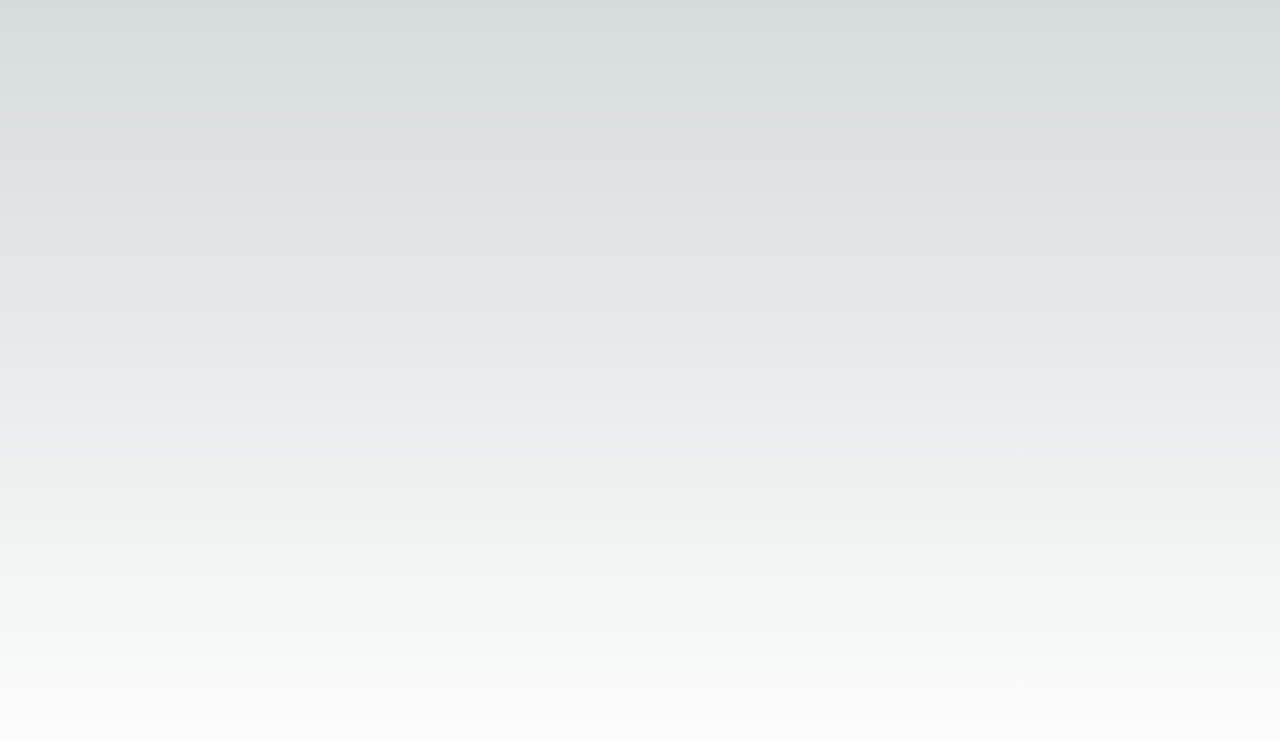
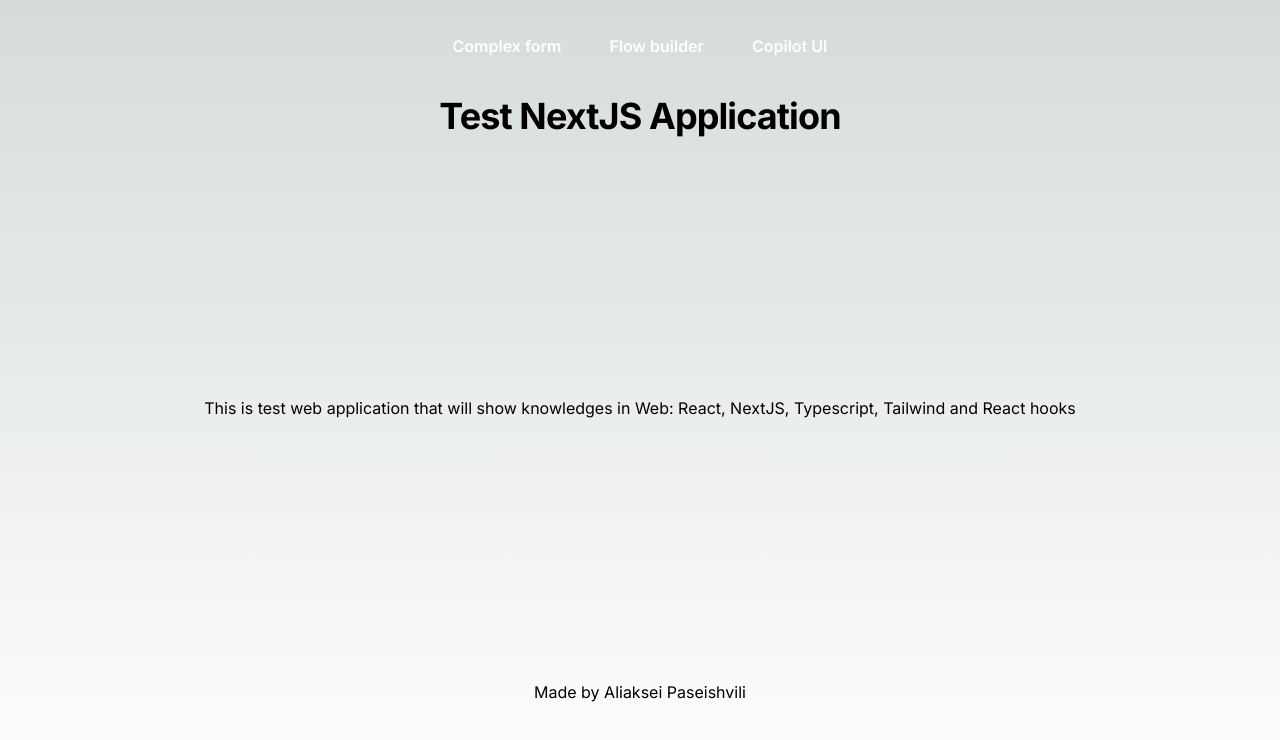
Before and after one commit to AliakseiPaseishvili/nextjs-example, a Next.js app: page / in a window 1280 px wide. Shown: the top 740 px of the page. Built offline with nearby package versions, Linux system fonts and the light colour scheme.

Commit message:
Added ui for main page

```diff
--- a/src/app/layout.tsx
+++ b/src/app/layout.tsx
@@ -1,22 +1,41 @@
-import './globals.css'
-import type { Metadata } from 'next'
-import { Inter } from 'next/font/google'
+import React from "react";
+import { NavBar } from "@/components/NavBar";
+import "./globals.css";
+import type { Metadata } from "next";
+import { Inter } from "next/font/google";
+import { NavItemProps } from "@/components/NavItem";
 
-const inter = Inter({ subsets: ['latin'] })
+const inter = Inter({ subsets: ["latin"] });
 
 export const metadata: Metadata = {
-  title: 'Create Next App',
-  description: 'Generated by create next app',
-}
+  title: "Create Next App",
+  description: "Generated by create next app",
+};
 
-export default function RootLayout({
-  children,
-}: {
-  children: React.ReactNode
-}) {
+const navigation: NavItemProps[] = [
+  {
+    name: "Complex form",
+    href: "#",
+  },
+  {
+    name: "Flow builder",
+    href: "#",
+  },
+  {
+    name: "Copilot UI",
+    href: "#",
+  },
+];
+
+const RootLayout = ({ children }: { children: React.ReactNode }) => {
   return (
     <html lang="en">
-      <body className={inter.className}>{children}</body>
+      <body className={inter.className}>
+        <NavBar navigation={navigation} />
+        {children}
+      </body>
     </html>
-  )
-}
+  );
+};
+
+export default RootLayout;
--- a/src/app/page.tsx
+++ b/src/app/page.tsx
@@ -1,9 +1,17 @@
-import Image from 'next/image'
+import { Typography } from "@/components/Typography";
+import React from "react";
 
-export default function Home() {
+const Home = () => {
   return (
     <main className="flex min-h-screen flex-col items-center justify-between p-24">
+      <Typography component="h1">Test NextJS Application</Typography>
+      <Typography component="p">
+        This is test web application that will show knowledges in Web: React,
+        NextJS, Typescript, Tailwind and React hooks
+      </Typography>
+      <Typography component="p">Made by Aliaksei Paseishvili</Typography>
+    </main>
+  );
+};
 
-    </main>
-  )
-}
+export default Home;
--- /dev/null
+++ b/src/components/NavBar/NavBar.tsx
@@ -0,0 +1,21 @@
+import React, { FC } from "react";
+import { NavItem, NavItemProps } from "../NavItem";
+
+type NavBarProps = {
+  navigation?: NavItemProps[];
+};
+
+export const NavBar: FC<NavBarProps> = ({ navigation = [] }) => (
+  <header className="absolute inset-x-0 top-0 z-50">
+    <nav
+      className="flex items-center justify-center p-6 lg:px-8"
+      aria-label="Global"
+    >
+      <div className="hidden lg:flex lg:gap-x-12">
+        {navigation.map(({ name, href }) => (
+          <NavItem name={name} href={href} key={name} />
+        ))}
+      </div>
+    </nav>
+  </header>
+);
--- /dev/null
+++ b/src/components/NavBar/index.ts
@@ -0,0 +1 @@
+export { NavBar } from "./NavBar";
--- /dev/null
+++ b/src/components/NavItem/NavItem.tsx
@@ -0,0 +1,15 @@
+import React, { FC } from "react";
+
+export type NavItemProps = {
+  href: string;
+  name: string;
+};
+
+export const NavItem: FC<NavItemProps> = ({ href, name }) => (
+  <a
+    href={href}
+    className="-mx-3 block rounded-lg px-3 py-2 text-base font-semibold leading-7 text-white hover:text-neutral-400"
+  >
+    {name}
+  </a>
+);
--- /dev/null
+++ b/src/components/NavItem/index.ts
@@ -0,0 +1,2 @@
+export { NavItem } from "./NavItem";
+export type { NavItemProps } from "./NavItem";
--- /dev/null
+++ b/src/components/Typography/Typography.tsx
@@ -0,0 +1,21 @@
+import React, { ReactNode, ElementType } from "react";
+import { DEFAULT_COMPONENT } from "./constants";
+
+type TypographyProps = {
+  component?: ElementType;
+  children?: ReactNode;
+};
+
+const CLASS_NAMES_BY_COMPONENT: { [key: string]: string } = {
+  h1: "text-3xl font-bold tracking-tight text-white-900 sm:text-4xl"
+};
+
+export const Typography: React.FC<TypographyProps> = ({
+  children,
+  component = DEFAULT_COMPONENT,
+}) => {
+  const Component = component;
+  const className = CLASS_NAMES_BY_COMPONENT[component.toString()];
+
+  return <Component className={className}>{children}</Component>;
+};
--- /dev/null
+++ b/src/components/Typography/constants.ts
@@ -0,0 +1 @@
+export const DEFAULT_COMPONENT = 'span';
--- /dev/null
+++ b/src/components/Typography/index.ts
@@ -0,0 +1 @@
+export { Typography } from "./Typography";
```
